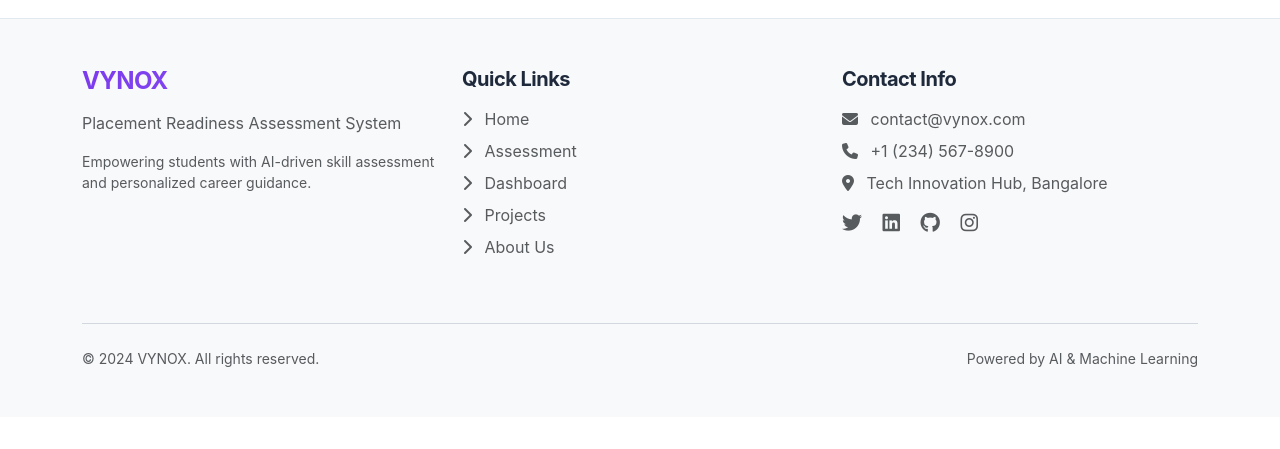
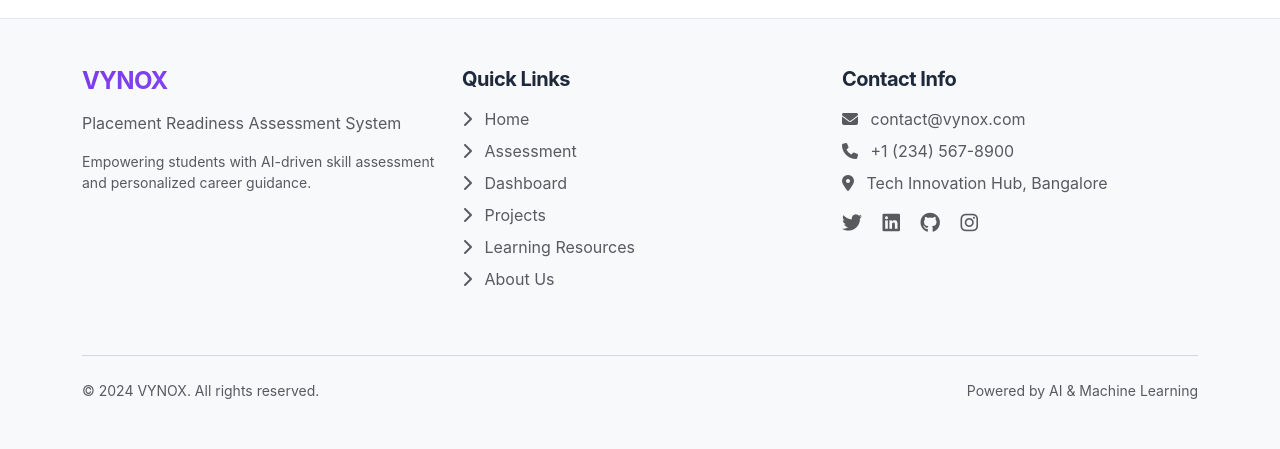
Before and after one commit to Vishwa-0/Placement-Readiness, a Python web app: template templates/about.html in a window 1280 px wide. Shown: the part 2729-3178 px from the top of the page. Before the commit the page ends 3096 px from the top, so only its background shows below. Run offline with Jinja, Linux system fonts and the light colour scheme; the template is opened without the code that fills it, so the values that code supplies are empty.

Commit message:
Update base.html

```diff
--- a/templates/base.html
+++ b/templates/base.html
@@ -479,7 +479,7 @@
         {% block content %}{% endblock %}
     </main>
 
-    <!-- Footer -->
+      <!-- Footer -->
     <footer class="py-5 mt-5">
         <div class="container">
             <div class="row">
@@ -524,6 +524,11 @@
                         <li class="mb-2">
                             <a href="{{ url_for('projects') }}" class="text-decoration-none text-muted">
                                 <i class="fas fa-chevron-right me-2"></i> Projects
+                            </a>
+                        </li>
+                        <li class="mb-2">
+                            <a href="{{ url_for('learning_resources') }}" class="text-decoration-none text-muted">
+                                <i class="fas fa-chevron-right me-2"></i> Learning Resources
                             </a>
                         </li>
                         <li>
```
